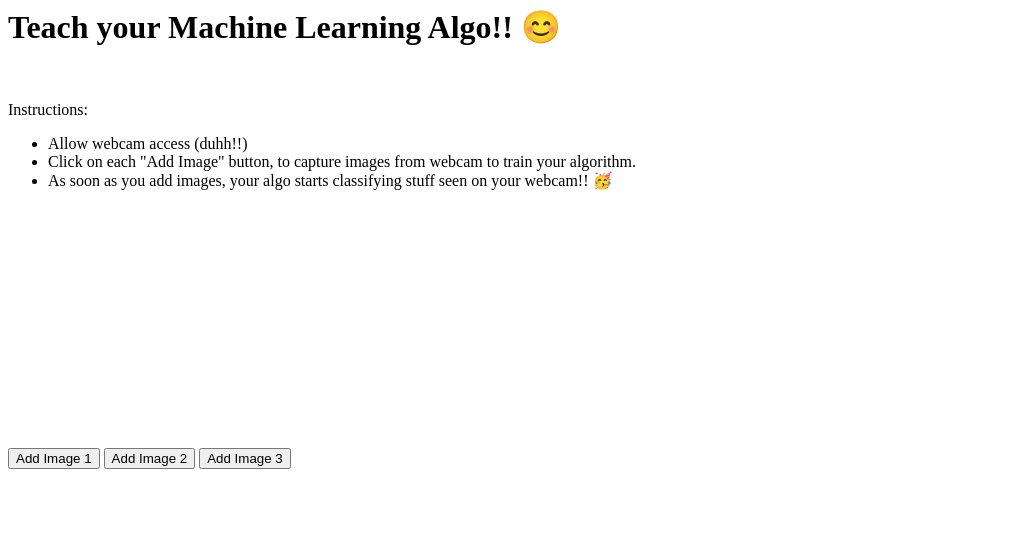
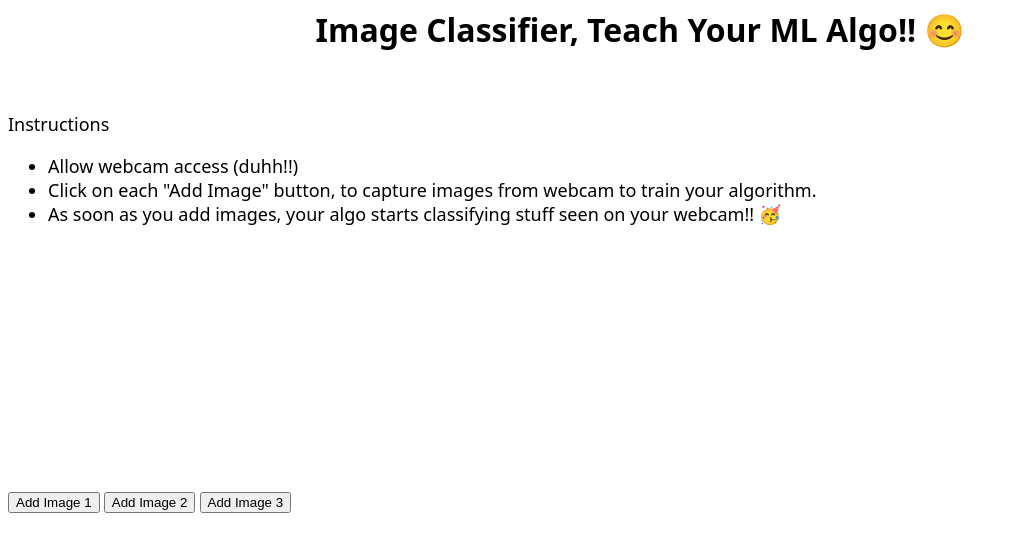
Before and after one commit to sree-deep/sree-deep.github.io, a plain HTML site: page index.html in a window 1280 px wide. Shown: the whole page, without its empty margins (0-1017 px from the left). Drawn offline with Linux system fonts and the light colour scheme; a script that the page names is missing.

Commit message:
commited

```diff
--- a/index.html
+++ b/index.html
@@ -1,29 +1,40 @@
 <html>
 
 	<head>
+		<link rel="stylesheet" href="styles.css">
 		<script src="https://cdn.jsdelivr.net/npm/@tensorflow/tfjs/dist/tf.min.js"> </script>
 		<script src="https://cdn.jsdelivr.net/npm/@tensorflow-models/mobilenet"></script>
 		<script src="https://cdn.jsdelivr.net/npm/@tensorflow-models/knn-classifier"></script>
-		<title>Teachable Machine!!!</title>
+		<title>Teachable Machine</title>
 	</head>
 
 
 	<body>
 
+			<center>
+				<h1>Image Classifier, Teach Your ML Algo!! 😊 </h1>
+			</center>
 
-			<h1>Teach your Machine Learning Algo!! 😊 </h1>
 
+			<!--Instructions-->
 			<br>
-			<p> Instructions: </p>
-			<ul>
+
+			<div id="instruct">
+			<p> Instructions </p>
+			<ul >
 				<li> Allow webcam access (duhh!!) </li>
 				<li> Click on each "Add Image" button, to capture images from webcam to train your algorithm. </li>
 				<li> As soon as you add images, your algo starts classifying stuff seen on your webcam!! 🥳</li>
 			</ul>
+			</div>
+
+			<!--output-->
 			<div id="console"></div>
 
+			<!--webcam-->
 			<video autoplay playsinline muted width="224" height="224" id="webcam"></video><br><br>
 
+			<!--buttons-->
 			<button id="image1">Add Image 1</button>
 			<button id="image2">Add Image 2</button>
 			<button id="image3">Add Image 3</button>
--- /dev/null
+++ b/styles.css
@@ -0,0 +1,9 @@
+body {
+  font-family: system-ui;
+
+}
+
+#instruct{
+	font-family: system-ui;
+	font-size:18px;
+}
```
